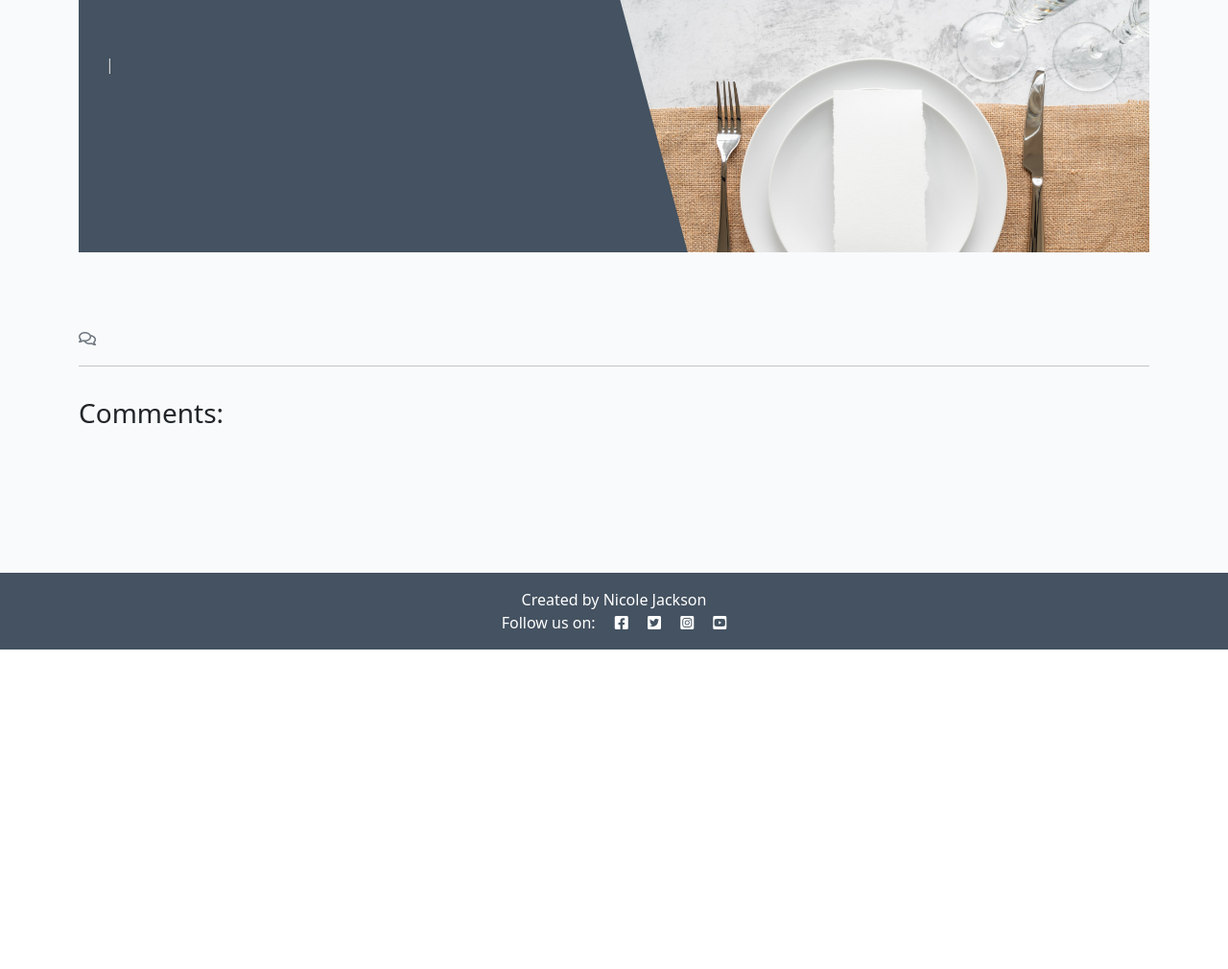
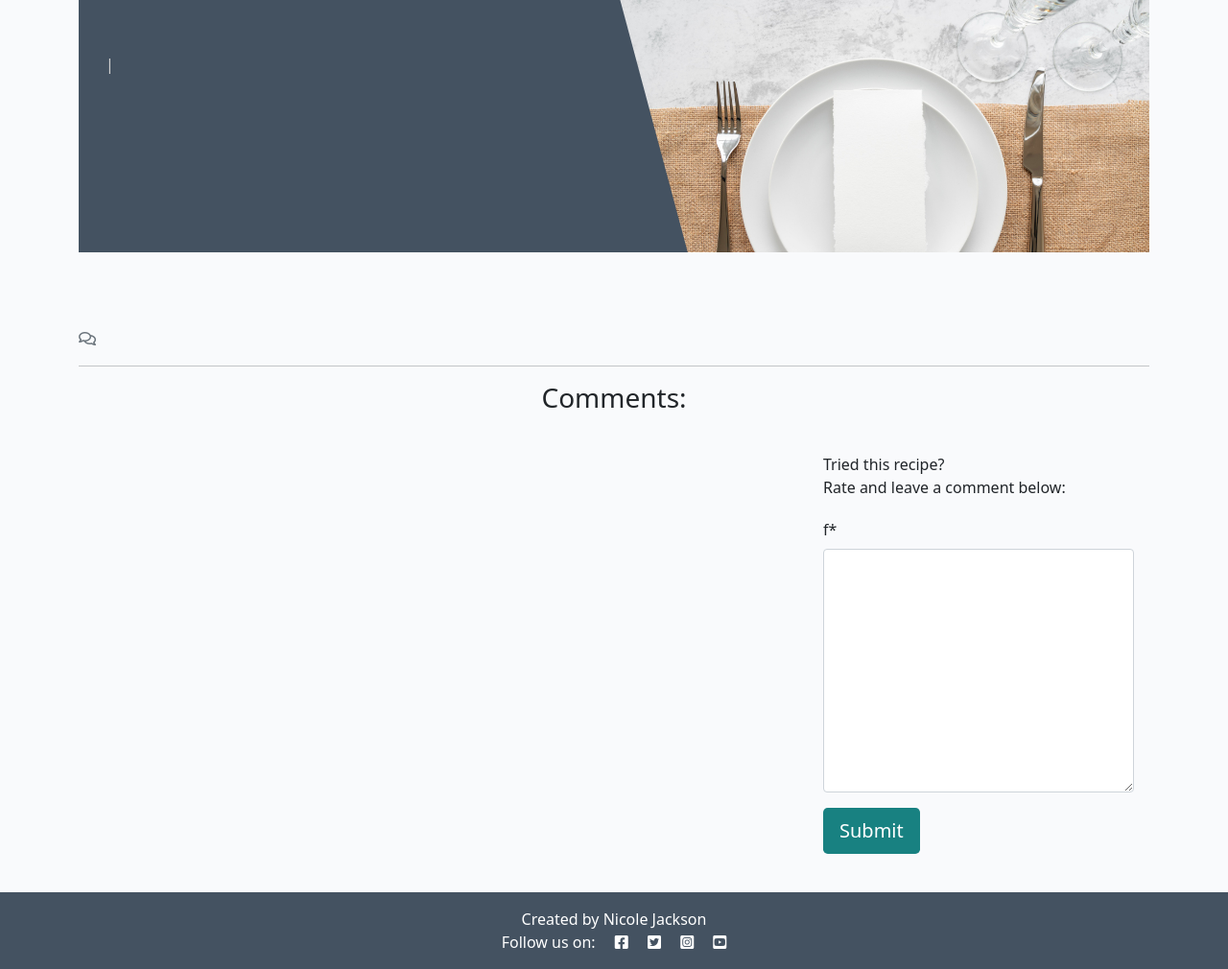
Before and after one commit to NicoleJackson89/pp4-recipe-share, a Django app: template blog/templates/blog/recipe_detail.html in a window 1280 px wide. Shown: the part 123-1133 px from the top of the page at 96% size. Before the commit the page ends 800 px from the top, so only its background shows below. Run offline with Django 4.2, Linux system fonts and the light colour scheme; the template is opened without the code that fills it: values that come from a table or form of the project are taken from there, others are empty; the visitor is signed in with stand-in values (Sample User, id 1); parts of the project's set-up code (start-up, migrations or seed data) failed here and were passed over; some libraries are stand-ins or nearby versions.

Commit message:
Add: Comment form to Blog app

```diff
--- /dev/null
+++ b/blog/forms.py
@@ -0,0 +1,9 @@
+from .models import Comment
+from django import forms
+
+
+class CommentForm(forms.ModelForm):
+    class Meta:
+        model = Comment
+        fields = ('body',)
+        labels = {'body': 'f',}
--- a/blog/templates/blog/recipe_detail.html
+++ b/blog/templates/blog/recipe_detail.html
@@ -1,5 +1,6 @@
 {% extends 'base.html' %} {% block content %}
 {% load static %}
+{% load crispy_forms_tags %}
 
 <div class="masthead">
     <div class="container">
@@ -44,8 +45,9 @@
     </div>
     <!-- Displaying Comments -->
     <div class="row">
+        <h3 class="text-center">Comments:</h3> <!-- Text centered comments -->
         <div class="col-md-8 card mb-4  mt-3 ">
-            <h3>Comments:</h3>
+            <!-- <h3>Comments:</h3> -->
             <div class="card-body">
                 <!-- We want a for loop inside the empty control tags to iterate through each comment in comments -->
                 {% for comment in comments %}
@@ -70,6 +72,23 @@
                 {% endfor %}
             </div>
         </div>
+        <!-- Creating New Comments -->
+        <div class="col-md-4 card mb-4 mt-3">
+            <div class="card-body">
+                {% if user.is_authenticated %}
+                <!-- <h3>Leave a comment:</h3> -->
+                <p>Tried this recipe? <br> Rate and leave a comment below:</p>
+                <!-- <p>Posting as: {{ user.username }}</p> -->
+                <form id="commentForm" method="post" style="margin-top: 1.3em;">
+                    {{ comment_form | crispy }}
+                    {% csrf_token %}
+                    <button id="submitButton" type="submit" class="btn btn-signup btn-lg">Submit</button>
+                </form>
+                {% else %}
+                <p>Please login to leave a comment</p>
+                {% endif %}
+            </div>
+        </div>
     </div>
 </div>
 
--- a/blog/views.py
+++ b/blog/views.py
@@ -1,6 +1,7 @@
 from django.shortcuts import render, get_object_or_404
 from django.views import generic
 from .models import Recipe
+from .forms import CommentForm
 
 
 class RecipeList(generic.ListView):
@@ -37,6 +38,7 @@ def recipe_detail(request, slug):
     recipe = get_object_or_404(queryset, slug=slug)
     comments = recipe.comments.all().order_by("-created_on")
     total_comments = recipe.comments.filter(approved=True).count()
+    comment_form = CommentForm()
 
     return render(
         request,
@@ -45,6 +47,7 @@ def recipe_detail(request, slug):
             "recipe": recipe,
             "comments": comments,
             "total_comments": total_comments,
+            "comment_form": comment_form,
         }
         # {"recipe": recipe,
         #  "coder": "Matt Rudge"},
--- a/recipeshare/settings.py
+++ b/recipeshare/settings.py
@@ -48,6 +48,8 @@ INSTALLED_APPS = [
     'allauth',
     'allauth.account',
     'allauth.socialaccount',
+    'crispy_forms',
+    'crispy_bootstrap5',
     'django_summernote',
     'blog',
     'about',
@@ -57,6 +59,9 @@ INSTALLED_APPS = [
 SITE_ID = 1
 LOGIN_REDIRECT_URL = '/'
 LOGOUT_REDIRECT_URL = '/'
+
+CRISPY_ALLOWED_TEMPLATE_PACKS = "bootstrap5"
+CRISPY_TEMPLATE_PACK = "bootstrap5"
 
 MIDDLEWARE = [
     'django.middleware.security.SecurityMiddleware',
--- a/requirements.txt
+++ b/requirements.txt
@@ -1,7 +1,9 @@
 asgiref==3.8.1
+crispy-bootstrap5==0.7
 dj-database-url==0.5.0
 Django==4.2.11
 django-allauth==0.57.2
+django-crispy-forms==2.1
 django-summernote==0.8.20.0
 gunicorn==20.1.0
 oauthlib==3.2.2
--- a/static/css/style.css
+++ b/static/css/style.css
@@ -148,3 +148,7 @@ body {
 .approval {
     color: rgb(222, 146, 168);
 }
+
+/* .asteriskField {
+    display: none;
+} */
```
